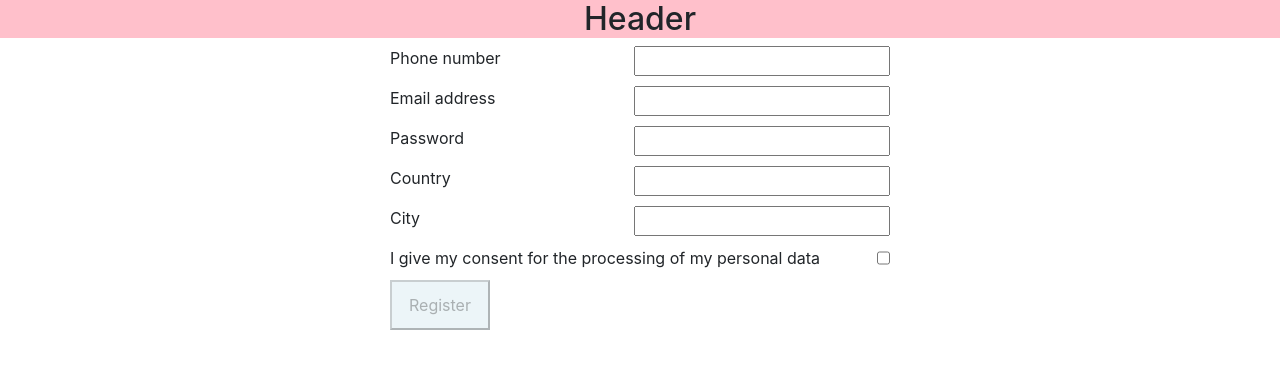
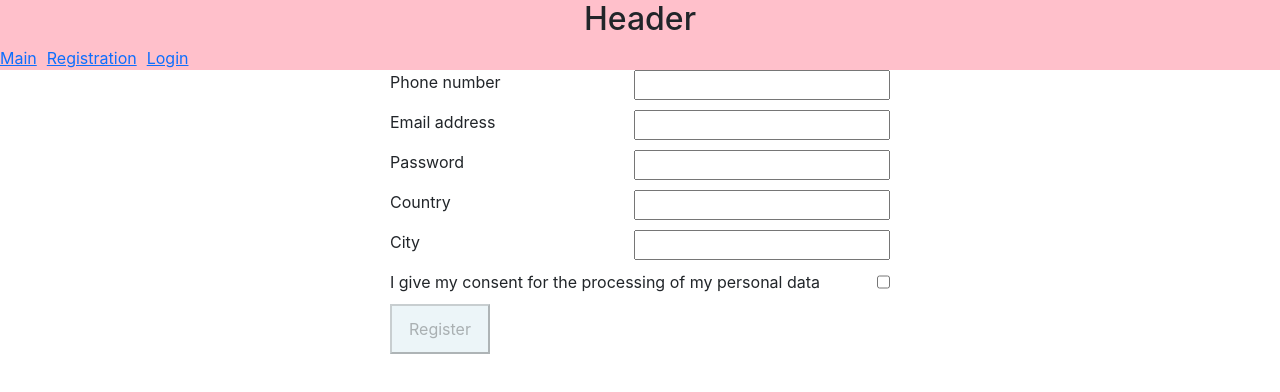
Before and after one commit to AlexTkachenkoFullstack/market_place, a React (Create React App) app: page /market_place/registration in a window 1280 px wide. Shown: the top 392 px of the page. Built offline with nearby package versions, Linux system fonts and the light colour scheme; a web font is replaced by a local one.

Commit message:
Update SharedLayout.jsx

```diff
--- a/src/components/SharedLayout/SharedLayout.jsx
+++ b/src/components/SharedLayout/SharedLayout.jsx
@@ -1,13 +1,17 @@
 import * as React from 'react';
 
-import { Outlet } from 'react-router-dom';
+import { NavLink, Outlet } from 'react-router-dom';
 import { Suspense } from 'react';
 
 const SharedLayout = () => {
   return (
     <>
-      <nav>
-        <h2 style={{backgroundColor:'pink'}}>Header</h2>
+      <nav style={{backgroundColor:'pink'}}>
+        <h2 >Header</h2>
+        <NavLink to='/' style={{marginRight:10}}>Main</NavLink>
+        <NavLink to='/registration'  style={{marginRight:10}}>Registration</NavLink>
+        <NavLink to='/login'  style={{marginRight:10}}>Login</NavLink>
+
       </nav>
       <Suspense fallback={null}>
         <Outlet />
```
